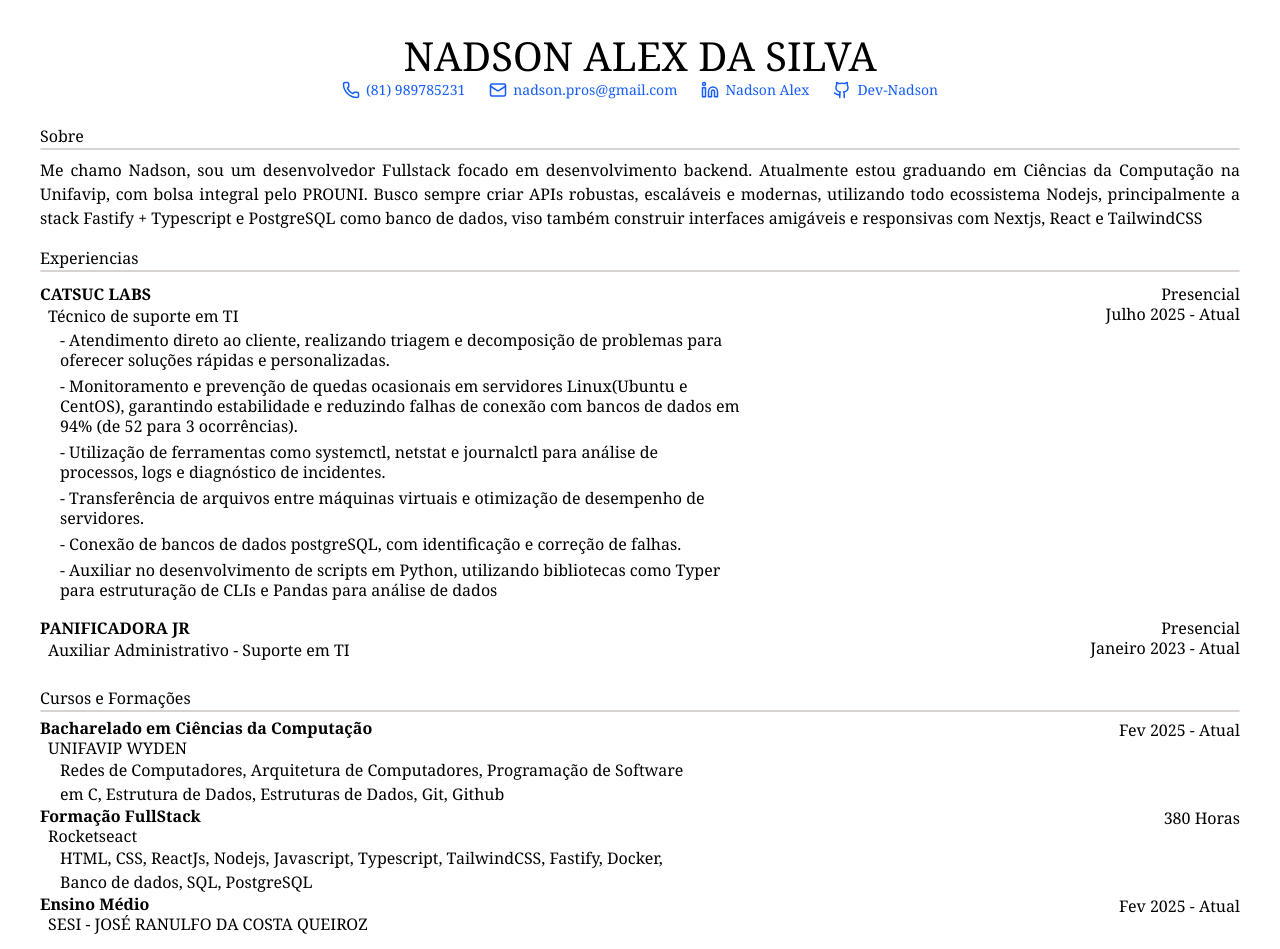
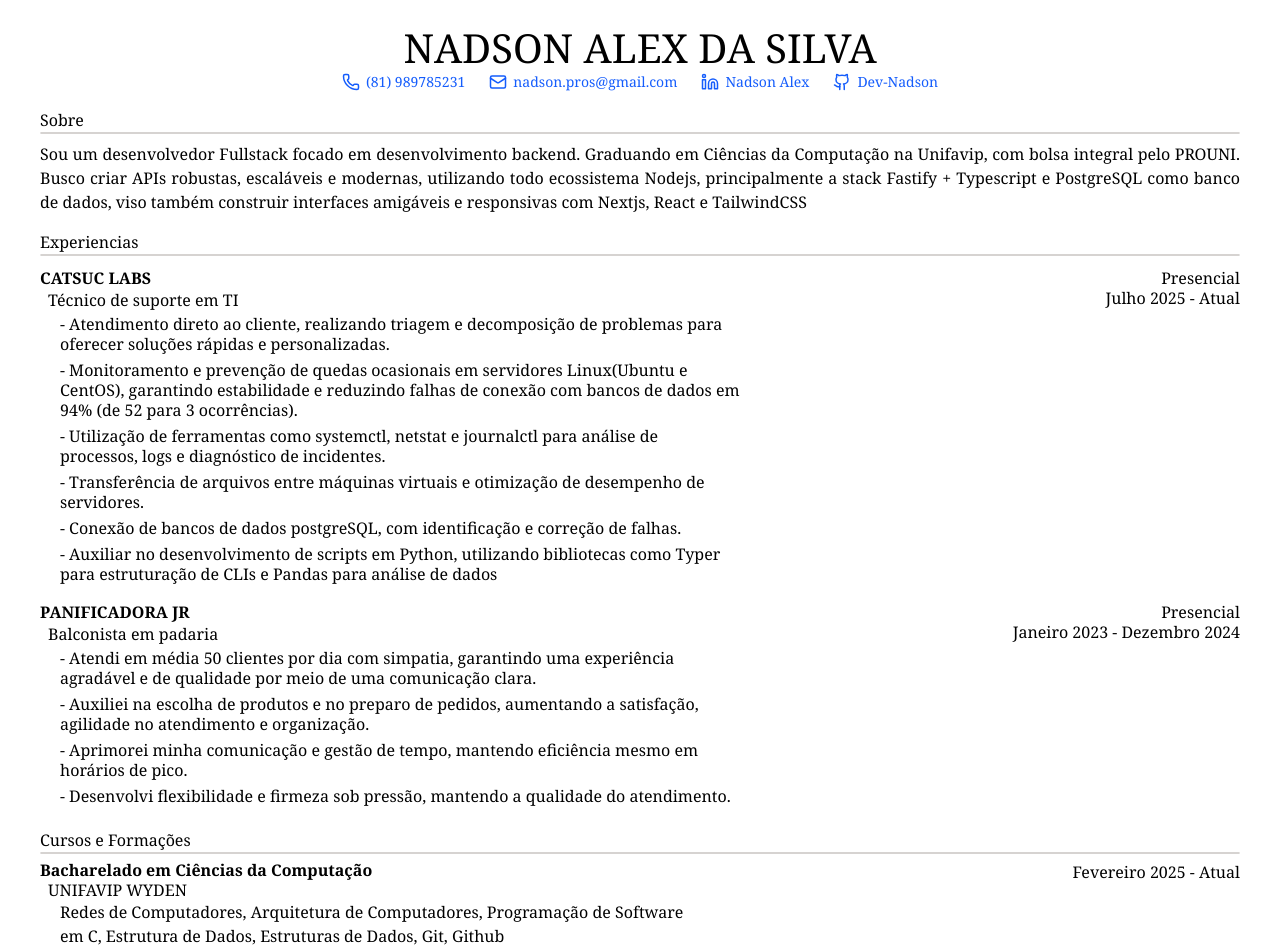
Before and after one commit to Dev-Nadson/curriculum, a React app: page / in a window 1280 px wide. Shown: the top 949 px of the page. Built offline with nearby package versions, Linux system fonts and the light colour scheme; the HTML template or start-up script is replaced by a standard one.

Commit message:
Feat: Perfil Nadson Finalizado

```diff
--- a/src/Data/Data.ts
+++ b/src/Data/Data.ts
@@ -16,7 +16,11 @@ import type { Data } from "../typings/types";
 //            date: "Janeiro 2023 - Atual",
 //            role: "Auxiliar Administrativo - Suporte em TI",
 //            worktype: "Presencial",
-//            description: "Atuo na gestão do sistema ERP da empresa, prestando suporte técnico, realizando configurações e treinando novos usuários para garantir o uso eficiente da plataforma. Sou responsável pela montagem, manutenção e reparo de máquinas, bem como pela estruturação, cabeamento e organização do sistema de redes. Além disso, lidero o setor de helpdesk, oferecendo suporte direto aos colaboradores e solucionando demandasrelacionadas a hardware, software e conectividade, garantindo o bom funcionamento dos recursos de TI da empresa."
+//            description: [
+//                "- Gerenciei o sistema ERP da empresa, prestando suporte técnico, realizando configurações e treinando aproximadamente 20 usuários, garantindo a utilização eficiente, contínua e padronizada da plataforma.",
+//                "- Executei a montagem, manutenção e reparo de mais de 30 máquinas, além da estruturação, cabeamento e organização da rede corporativa, assegurando estabilidade, desempenho e padronização da infraestrutura de TI.",
+//                "- Liderei o setor de helpdesk, oferecendo suporte direto aos colaboradores em demandas de hardware, software e conectividade, reduzindo falhas operacionais e garantindo o pleno funcionamento dos recursos tecnológicos da empresa.",
+//            ]
 //        }
 //    ],
 //    CursosEFormacoes: [
@@ -54,7 +58,7 @@ export const USER: Data = {
         { icon: Linkedin, text: "Nadson Alex", url: "https://linkedin.com/in/dev-nadson", link: true },
         { icon: Github, text: "Dev-Nadson", url: "https://github.com/Dev-Nadson", link: true }
     ],
-    Sobre: "Me chamo Nadson, sou um desenvolvedor Fullstack focado em desenvolvimento backend. Atualmente estou graduando em Ciências da Computação na Unifavip, com bolsa integral pelo PROUNI. Busco sempre criar APIs robustas, escaláveis e modernas, utilizando todo ecossistema Nodejs, principalmente a stack Fastify + Typescript e PostgreSQL como banco de dados, viso também construir interfaces amigáveis e responsivas com Nextjs, React e TailwindCSS",
+    Sobre: "Sou um desenvolvedor Fullstack focado em desenvolvimento backend. Graduando em Ciências da Computação na Unifavip, com bolsa integral pelo PROUNI. Busco criar APIs robustas, escaláveis e modernas, utilizando todo ecossistema Nodejs, principalmente a stack Fastify + Typescript e PostgreSQL como banco de dados, viso também construir interfaces amigáveis e responsivas com Nextjs, React e TailwindCSS",
     Experiencias: [
         {
             enterprise: "CATSUC LABS",
@@ -72,17 +76,22 @@ export const USER: Data = {
         },
         {
             enterprise: "PANIFICADORA JR",
-            date: "Janeiro 2023 - Atual",
-            role: "Auxiliar Administrativo - Suporte em TI",
+            date: "Janeiro 2023 - Dezembro 2024",
+            role: "Balconista em padaria",
             worktype: "Presencial",
-            description: ["", ""]
+            description: [
+                "- Atendi em média 50 clientes por dia com simpatia, garantindo uma experiência agradável e de qualidade por meio de uma comunicação clara.",
+                "- Auxiliei na escolha de produtos e no preparo de pedidos, aumentando a satisfação, agilidade no atendimento e organização.",
+                "- Aprimorei minha comunicação e gestão de tempo, mantendo eficiência mesmo em horários de pico.",
+                "- Desenvolvi flexibilidade e firmeza sob pressão, mantendo a qualidade do atendimento."
+            ]
         }
     ],
     CursosEFormacoes: [
         {
             title: "Bacharelado em Ciências da Computação",
             school: "UNIFAVIP WYDEN",
-            date: "Fev 2025 - Atual",
+            date: "Fevereiro 2025 - Atual",
             description: "Redes de Computadores, Arquitetura de Computadores, Programação de Software em C, Estrutura de Dados, Estruturas de Dados, Git, Github"
         },
         {
@@ -93,9 +102,9 @@ export const USER: Data = {
         },
         {
             title: "Ensino Médio",
-            school: "SESI - JOSÉ RANULFO DA COSTA QUEIROZ",
-            date: "Fev 2025 - Atual",
-            description: ""
+            school: "Escola de Referência em Ensino Médio de Panelas",
+            date: "Março 2025 - Dezembro 2023",
+            description: "Medalhista de Prata na Olimpíada Brasileira de Geografia - Menção Honrosa na Olimpíada Brasileira de Química"
         }
     ]
 }
--- a/src/components/Header.tsx
+++ b/src/components/Header.tsx
@@ -2,7 +2,7 @@ import { LinksGroup } from "./LinksGroup";
 
 export function Header(props: { data: any }) {
     return (
-        <header className="flex flex-col items-center leading-12 my-2">
+        <header className="flex flex-col items-center leading-12 ">
             <h1 className="text-[2.5rem] mx-10">
                 NADSON ALEX DA SILVA
             </h1>
```
